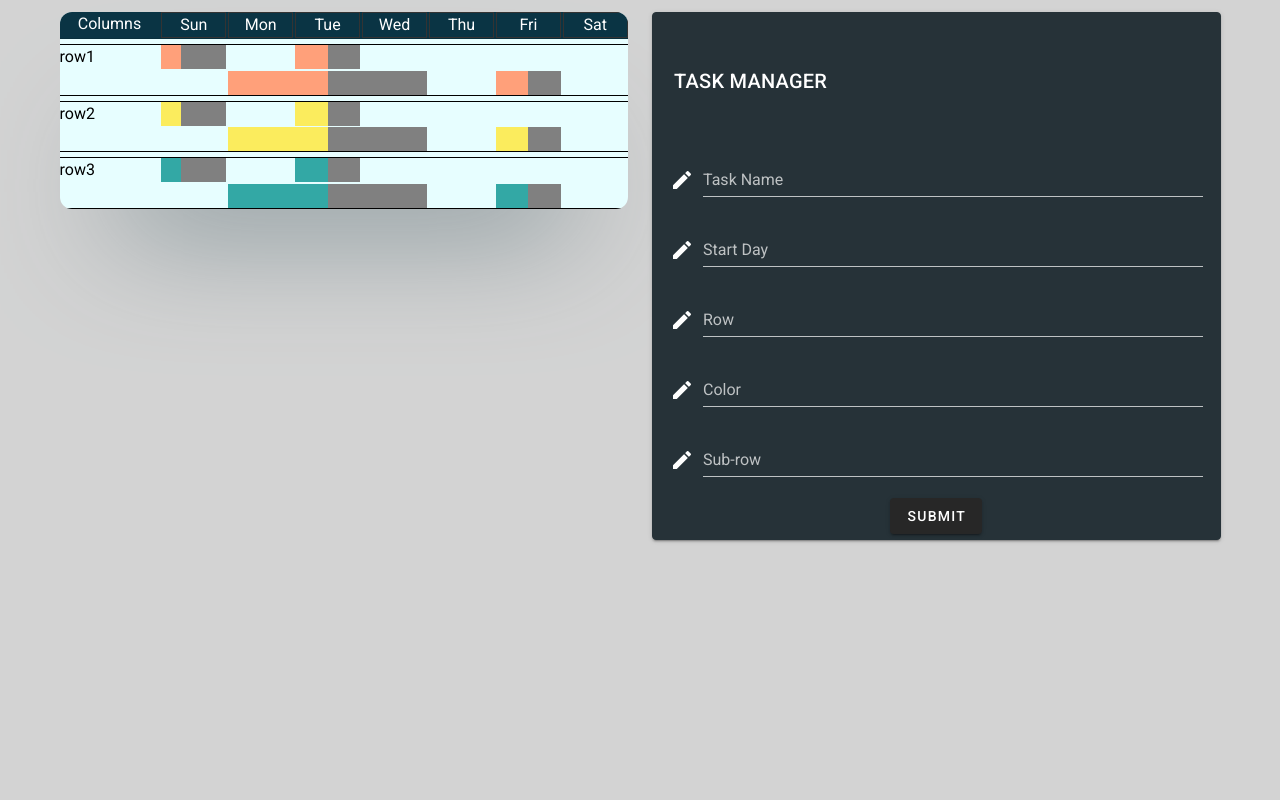
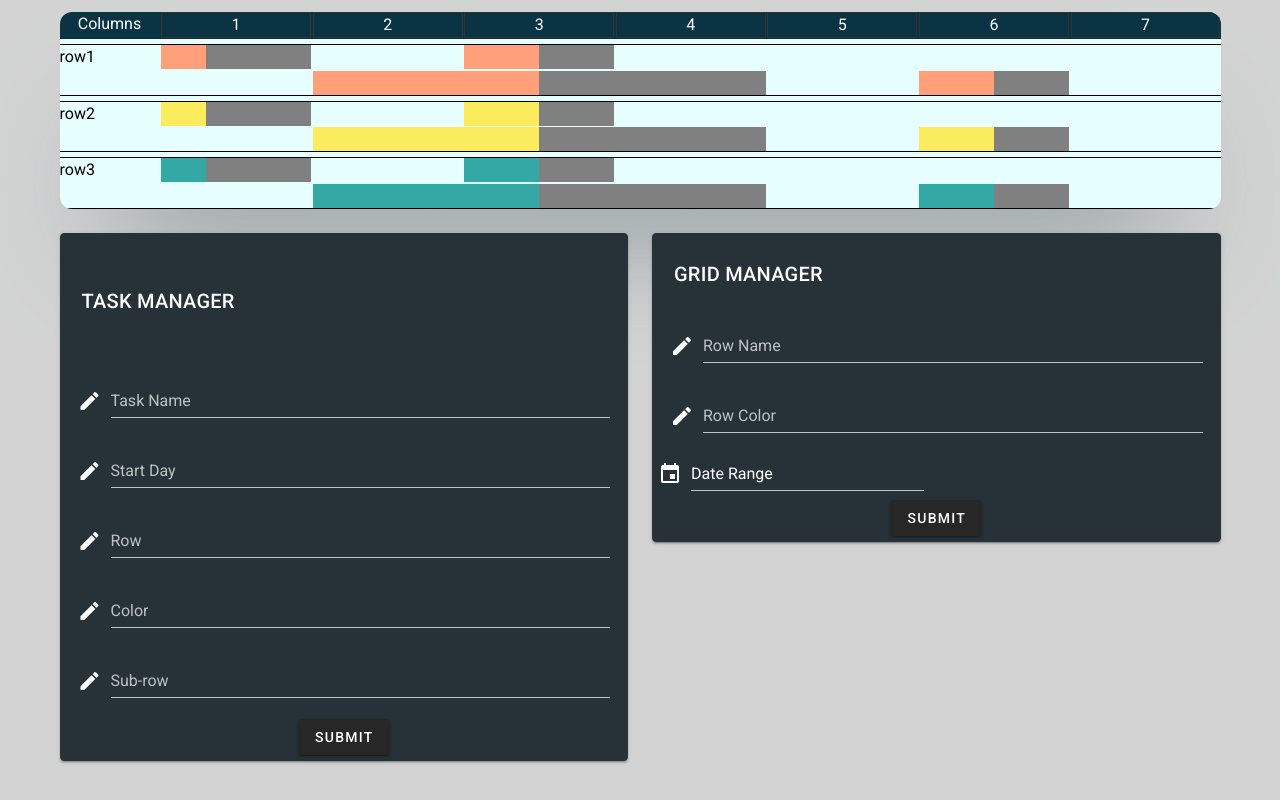
Before and after one commit to DiySane/nuxt-timeline, a Nuxt app: page / in a window 1280 px wide. Built offline with nearby package versions, Linux system fonts and the light colour scheme.

Commit message:
Added dynamic column change on date range change

```diff
--- /dev/null
+++ b/components/DateRangePicker.vue
@@ -0,0 +1,78 @@
+<template>
+  <v-row>
+    <v-col cols="12" sm="6">
+      <v-menu
+        ref="menu"
+        v-model="menu"
+        :close-on-content-click="false"
+        :return-value.sync="date"
+        transition="scale-transition"
+        offset-y
+        min-width="auto"
+      >
+        <template v-slot:activator="{ on, attrs }">
+          <v-text-field
+            v-model="dateRangeText"
+            prepend-icon="mdi-calendar"
+            readonly
+            v-bind="attrs"
+            v-on="on"
+          ></v-text-field>
+        </template>
+        <v-date-picker v-model="dates" range>
+          <v-spacer></v-spacer>
+          <v-btn text color="primary" @click="menu = false">
+            Cancel
+          </v-btn>
+          <v-btn text color="primary" @click="$refs.menu.save(date)">
+            OK
+          </v-btn>
+        </v-date-picker>
+      </v-menu>
+    </v-col>
+  </v-row>
+</template>
+
+<script>
+import moment from "moment";
+export default {
+  //   props: {
+  //     startDate: {
+  //       type: String
+  //     },
+  //     endDate: {
+  //       type: String
+  //     },
+  //     columnSpan: {
+  //       type: Number
+  //     }
+  //   },
+  data: () => ({
+    // dates: ["2019-09-10", "2019-09-20"],
+    dates: [],
+    date: new Date().toISOString().substr(0, 10),
+    menu: false,
+    modal: false,
+    menu2: false
+  }),
+  computed: {
+    dateRangeText() {
+      if (this.dates.length == 0) {
+        return "Date Range";
+      }
+      var a = moment(this.dates[0]);
+      var b = moment(this.dates[1]);
+      let startDate = a.format("DD-MM-YYYY");
+      let endDate = b.format("DD-MM-YYYY");
+      let columnSpan = Math.abs(a.diff(b, "days"));
+      console.log(columnSpan);
+      this.$emit("emitDateRange", {
+        startDate,
+        endDate,
+        columnSpan
+      });
+      return this.dates.join(" ~ ");
+    }
+  }
+};
+</script>
--- /dev/null
+++ b/components/GridManager.vue
@@ -0,0 +1,80 @@
+<template>
+  <v-card
+    color="blue-grey darken-4"
+    class="service-item"
+    style="grid-row: 1/2; grid-column: 4/5; display: grid; grid-template-columns: repeat(2, 1fr); grid-template-rows: repeat(4, 1fr); grid-gap: 5px; background-color: #f2f4f7;"
+  >
+    <v-card-title
+      style="grid-row: 1/2; grid-column: 1/3; color: white; text-align: center;"
+    >
+      GRID MANAGER
+    </v-card-title>
+    <v-form class="px-3" ref="form" style="grid-row: 2/5; grid-column: 1/3;">
+      <v-text-field
+        label="Row Name"
+        v-model="rowName"
+        prepend-icon="mdi-pencil"
+      ></v-text-field>
+      <v-text-field
+        label="Row Color"
+        v-model="rowColor"
+        prepend-icon="mdi-pencil"
+      ></v-text-field>
+      <v-row>
+        <DateRangePicker @emitDateRange="acceptDateRange" />
+      </v-row>
+      <v-btn @click="emitRow"> Submit</v-btn>
+    </v-form>
+  </v-card>
+</template>
+
+<style lang="css" scoped>
+.service-item {
+  padding: 5px;
+  text-align: center;
+  border-top: 1px solid #3e2723;
+  border-bottom: 1px solid #3e2723;
+  border-left: 1px solid #3e2723;
+  border-right: 1px solid #3e2723;
+  min-width: 20px;
+  min-height: 30px;
+  color: black;
+}
+</style>
+
+<script>
+import DateRangePicker from "@/components/DateRangePicker";
+export default {
+  data() {
+    return {
+      rowName: "",
+      rowColor: "",
+      rowId: 0,
+      startDate: "",
+      endDate: "",
+      columnSpan: 7
+    };
+  },
+  methods: {
+    emitRow() {
+      this.$emit("addRow", {
+        name: this.rowName,
+        color: this.rowColor,
+        id: this.rowId++
+      });
+      this.rowName = "";
+      this.rowColor = "";
+    },
+    acceptDateRange(dateRange) {
+      this.startDate = dateRange.startDate;
+      this.endDate = dateRange.endDate;
+      this.columnSpan = dateRange.columnSpan;
+      this.$emit("emitDateRange", {
+        startDate: dateRange.startDate,
+        endDate: dateRange.endDate,
+        columnSpan: dateRange.columnSpan
+      });
+    }
+  }
+};
+</script>
--- a/components/Header.vue
+++ b/components/Header.vue
@@ -1,20 +1,23 @@
 <template>
-  <div class="row">
+  <div class="row" :style="cssVars">
     <div class="row-label">Columns</div>
-    <ColumnHeader :name="'Sun'" :gridColumn="2" />
+    <div v-for="i in columnSpan" :key="i">
+      <ColumnHeader :name="i" :gridColumn="i+1"/>
+    </div>
+    <!-- <ColumnHeader :name="'Sun'" :gridColumn="2" />
     <ColumnHeader :name="'Mon'" :gridColumn="3" />
     <ColumnHeader :name="'Tue'" :gridColumn="4" />
     <ColumnHeader :name="'Wed'" :gridColumn="5" />
     <ColumnHeader :name="'Thu'" :gridColumn="6" />
     <ColumnHeader :name="'Fri'" :gridColumn="7" />
-    <ColumnHeader :name="'Sat'" :gridColumn="8" />
+    <ColumnHeader :name="'Sat'" :gridColumn="8" /> -->
   </div>
 </template>
 
 <style scoped>
 .row {
   display: grid;
-  grid-template-columns: 100px repeat(7, 1fr);
+  grid-template-columns: 100px repeat(var(--grid-column-span), 1fr);
   grid-gap: 0.1em;
   padding: 0em;
   margin: 0px;
@@ -34,5 +37,19 @@
 
 <script>
 import ColumnHeader from "@/components/ColumnHeader";
-export default {};
+export default {
+  props: {
+    columnSpan: {
+      type: Number
+    }
+  },
+  computed: {
+    cssVars() {
+      return {
+        /* variables you want to pass to css */
+        "--grid-column-span": this.columnSpan
+      };
+    }
+  }
+};
 </script>
--- a/components/Row.vue
+++ b/components/Row.vue
@@ -55,7 +55,8 @@ export default {
     },
     color: {
       type: String
-    }
+    },
+
   },
   computed: {
     cssVars() {
--- a/components/Timeline.vue
+++ b/components/Timeline.vue
@@ -1,10 +1,12 @@
 <template>
   <div class="timeline">
-    <Header />
-    <Row :gridColumnSpan="7" :name="'row1'" :color="'#ffa07a'" />
-    <!-- <Row :gridColumnSpan='7' :name="'row1'" :color="'red'"/> -->
+    <Header :columnSpan="columnSpan" />
+    <!-- <Row :gridColumnSpan="7" :name="'row1'" :color="'#ffa07a'" />
     <Row :gridColumnSpan="7" :name="'row2'" :color="'#fbec5d'" />
-    <Row :gridColumnSpan="7" :name="'row3'" :color="'#33a8a5'" />
+    <Row :gridColumnSpan="7" :name="'row3'" :color="'#33a8a5'" /> -->
+    <div v-for="row in rows" :key="row.name">
+        <Row :gridColumnSpan="columnSpan" :name="row.name" :color="row.color" />
+    </div>
   </div>
 </template>
 
@@ -28,5 +30,21 @@
 <script>
 import Header from "@/components/Header";
 import Row from "@/components/Row";
-export default {};
+export default {
+    props: {
+        rows: {
+            type: Array,
+            required: true
+        },
+        startDate: {
+            type: String
+        },
+        endDate: {
+            type: String
+        },
+        columnSpan: {
+            type: Number
+        }
+    },
+};
 </script>
--- a/package.json
+++ b/package.json
@@ -10,6 +10,7 @@
   },
   "dependencies": {
     "core-js": "^3.6.5",
+    "moment": "^2.29.1",
     "nuxt": "^2.14.6"
   },
   "devDependencies": {
--- a/pages/index.vue
+++ b/pages/index.vue
@@ -5,9 +5,14 @@
   </div> -->
   <v-container>
     <v-row>
-      <v-col> <Timeline /></v-col>
+      <v-col> <Timeline :columnSpan="columnSpan" :rows="rows" @emitDateRange="acceptDateRange"/></v-col>
+    </v-row>
+    <v-row>
       <v-col>
         <TaskManager />
+      </v-col>
+      <v-col>
+        <GridManager @addRow="acceptRow"  @emitDateRange="acceptDateRange"/>
       </v-col>
     </v-row>
   </v-container>
@@ -16,11 +21,34 @@
 <script>
 import Timeline from "@/components/Timeline";
 import TaskManager from "@/components/TaskManager";
+import GridManager from "@/components/GridManager";
 
 export default {
+  data() {
+    return {
+      rows: [
+        { name: "row1", color: "#ffa07a" },
+        { name: "row2", color: "#fbec5d" },
+        { name: "row3", color: "#33a8a5" }
+      ],
+      startDate: "",
+      endDate: "",
+      columnSpan: 7
+    };
+  },
   components: {
     Timeline,
     TaskManager
+  },
+  methods: {
+    acceptRow(row) {
+      this.rows.push(row);
+    },
+    acceptDateRange(dateRange) {
+      this.startDate = dateRange.startDate;
+      this.endDate = dateRange.endDate;
+      this.columnSpan = parseInt(dateRange.columnSpan);
+    }
   }
 };
 </script>
```
Also changed, not shown: assets/current-version.png, 1 other file (tests, documents, lock files or other folders).
